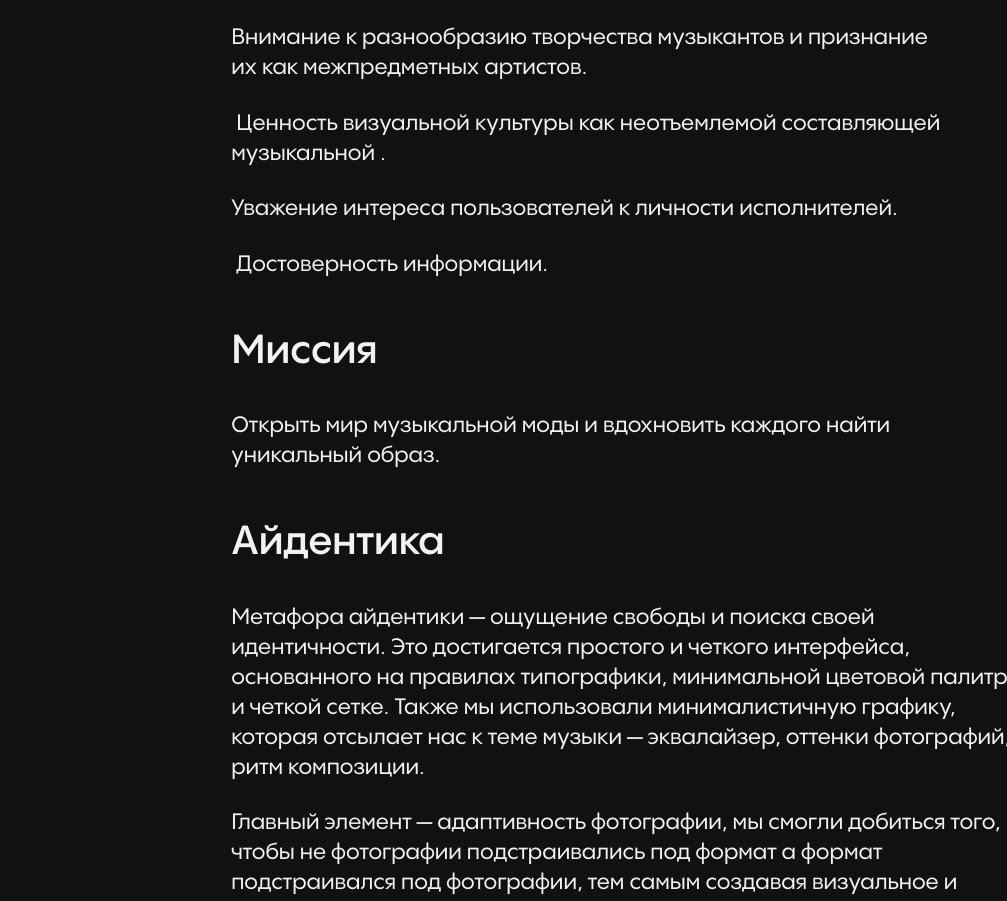
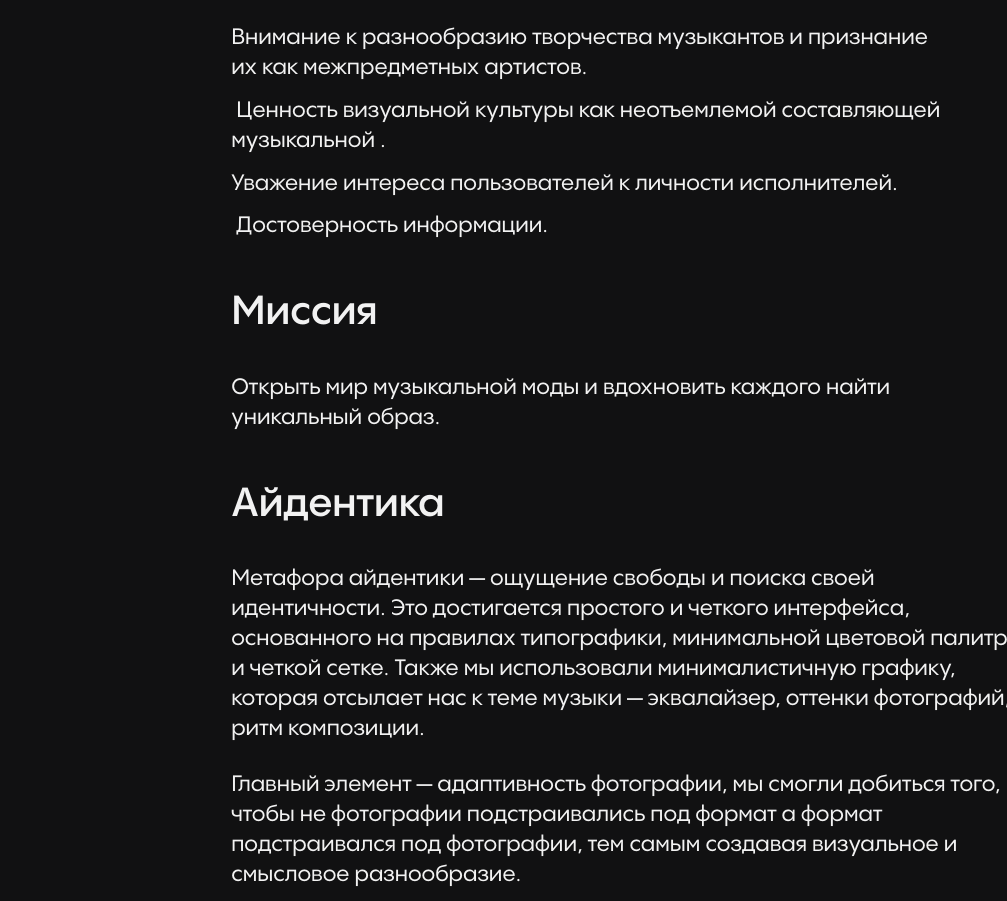
Before and after one commit to karinamulk/flava-styleguide, a plain HTML site: page index.html in a window 1280 px wide. Shown: the part 749-1650 px from the top of the page, without its empty margins (12-1019 px from the left). Drawn offline with Linux system fonts and the light colour scheme.

Commit message:
Update basic.css

```diff
--- a/stylesheets/basic.css
+++ b/stylesheets/basic.css
@@ -300,3 +300,6 @@ p {
   width: 100%;
   margin-top: 2vw;
 }
+.cen p {
+  margin-top: 1vw;
+}
```
